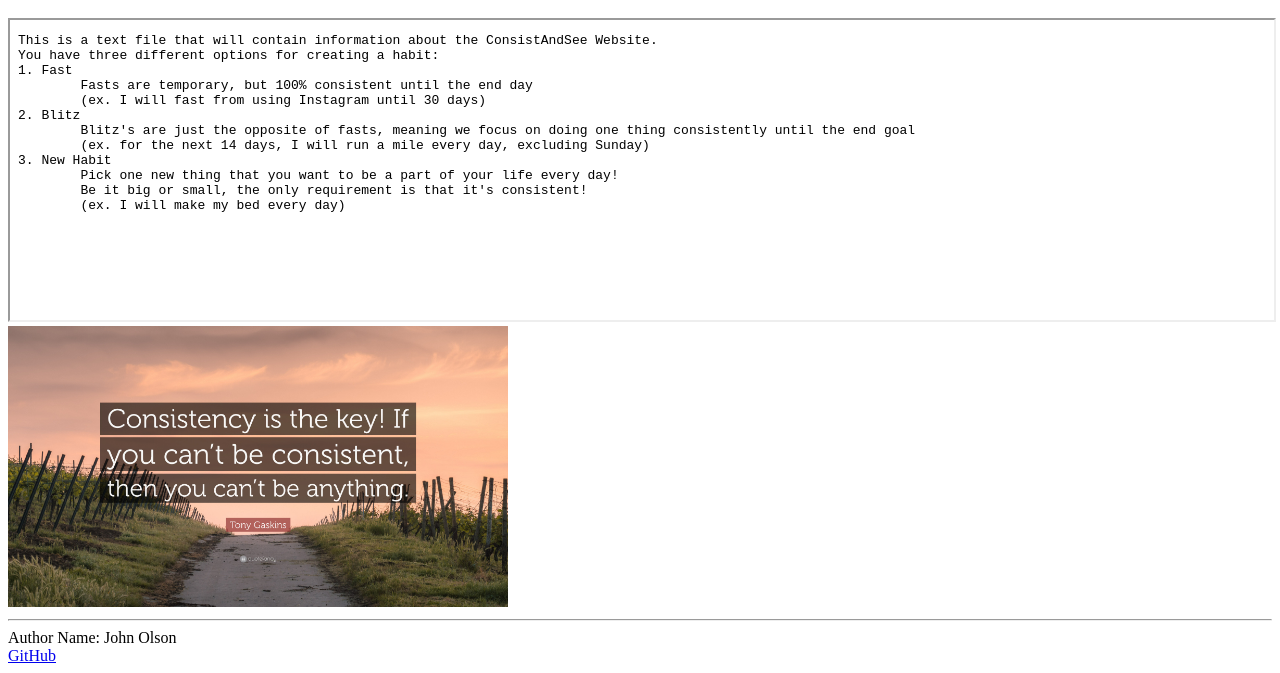
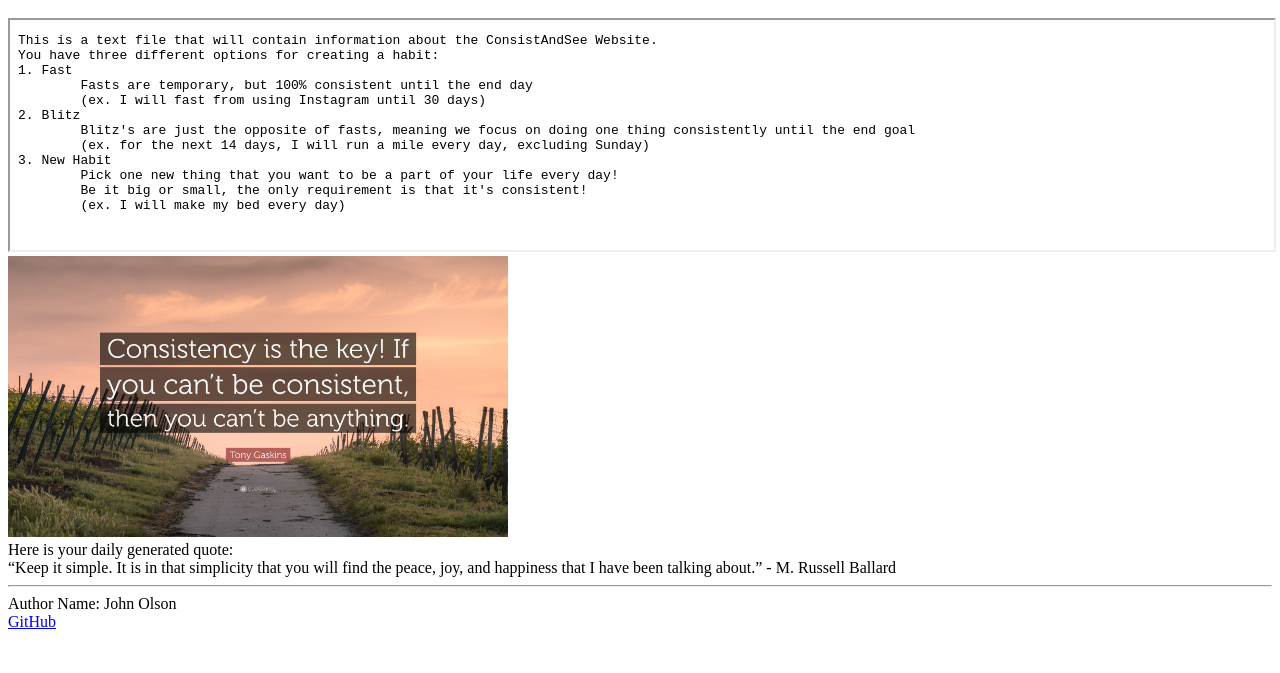
Before and after one commit to johno4472/startup, a plain HTML site: page about.html in a window 1280 px wide. Shown: the part 279-952 px from the top of the page. After the commit the page ends 918 px from the top, so only its background shows below. Drawn offline with Linux system fonts and the light colour scheme.

Commit message:
added quote to about.html

```diff
--- a/about.html
+++ b/about.html
@@ -31,9 +31,18 @@
     <main>
         <h1>Learn a little about how it works and why we do it</h1>
         <p1>
-          <iframe src="aboutText.txt" width="100%" height="300"></iframe>
+          <iframe src="aboutText.txt" width="100%" height="230"></iframe>
         </p1>
-        <img src="quote.jpg" alt="Consistency Quote" width="500">
+        <div>
+          <img src="quote.jpg" alt="Consistency Quote" width="500">
+        </div>
+        <p2>Here is your daily generated quote:
+          <div>
+            “Keep it simple. It is in that simplicity that you will find the peace,
+            joy, and happiness that I have been talking about.”
+             - M. Russell Ballard
+          </div>
+        </p2>
         </main>
     <footer>
       <hr />
```
Also changed, not shown: notes.md (+2 -1 lines), aboutText.txt (line endings or trailing spaces).
